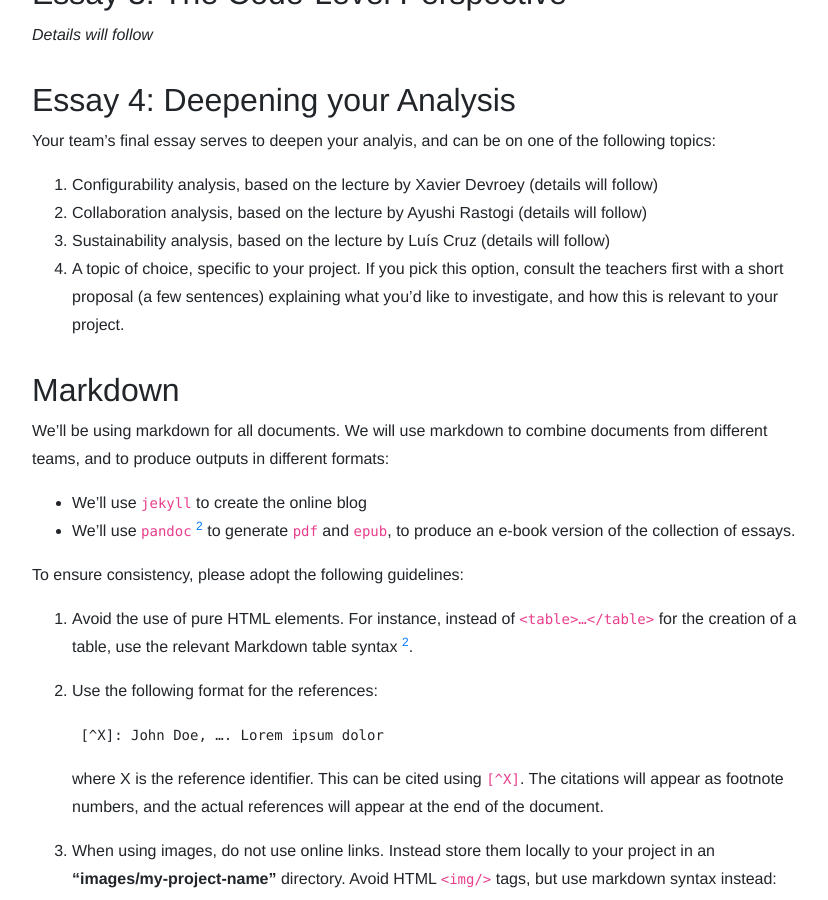
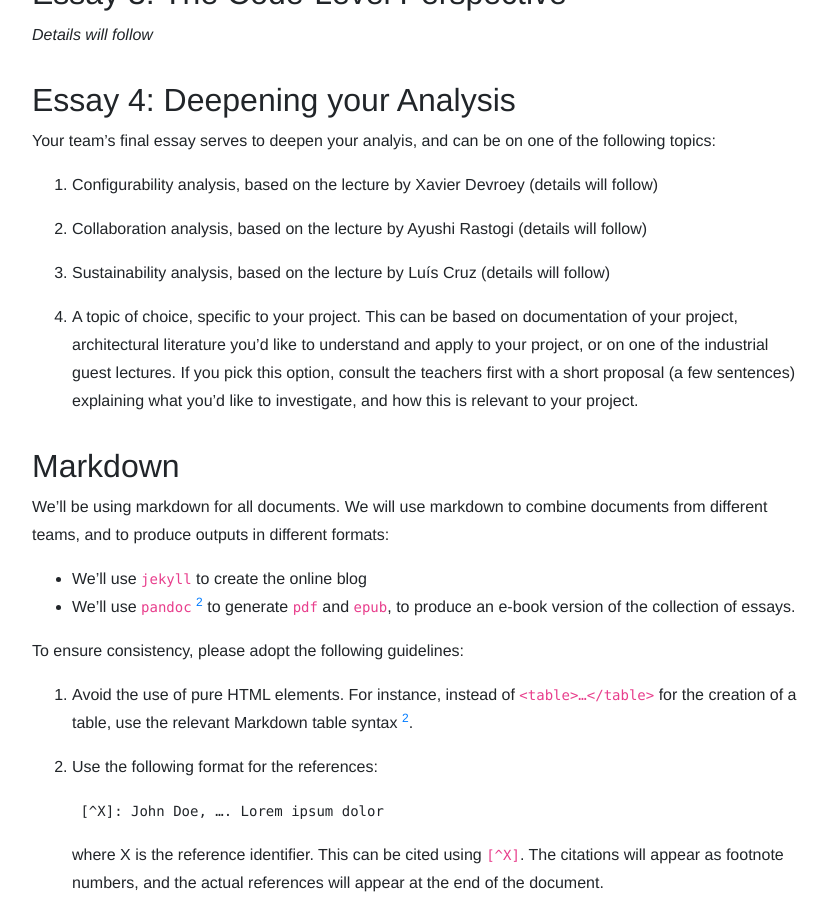
Before and after one commit to SERG-Delft/delftswa, a Jekyll site: the page built from 2020/assignment.md, in a window 1280 px wide and 900 px high, scrolled down 3886 px. Shown: the whole window, without its empty margins (224-1052 px from the left). Built offline with Jekyll 4.4.1, drawn with Linux system fonts in a browser that asks for light colours.

Commit message:
Expand essay 4

```diff
--- a/2020/assignment.md
+++ b/2020/assignment.md
@@ -142,9 +142,12 @@ _Details will follow_
 Your team's final essay serves to deepen your analyis, and can be on one of the following topics:
 
 1. Configurability analysis, based on the  lecture by Xavier Devroey (details will follow)
+
 2. Collaboration analysis, based on the  lecture by Ayushi Rastogi (details will follow)
+
 3. Sustainability analysis, based on the  lecture by Luís Cruz (details will follow)
-4. A topic of choice, specific to your project. If you pick this option, consult the teachers first with a short proposal (a few sentences) explaining what you'd like to investigate, and how this is relevant to your project.
+
+4. A topic of choice, specific to your project. This can be based on documentation of your project, architectural literature you'd like to understand and apply to your project, or on one of the industrial guest lectures. If you pick this option, consult the teachers first with a short proposal (a few sentences) explaining what you'd like to investigate, and how this is relevant to your project.
 
 
 ## Markdown
```
